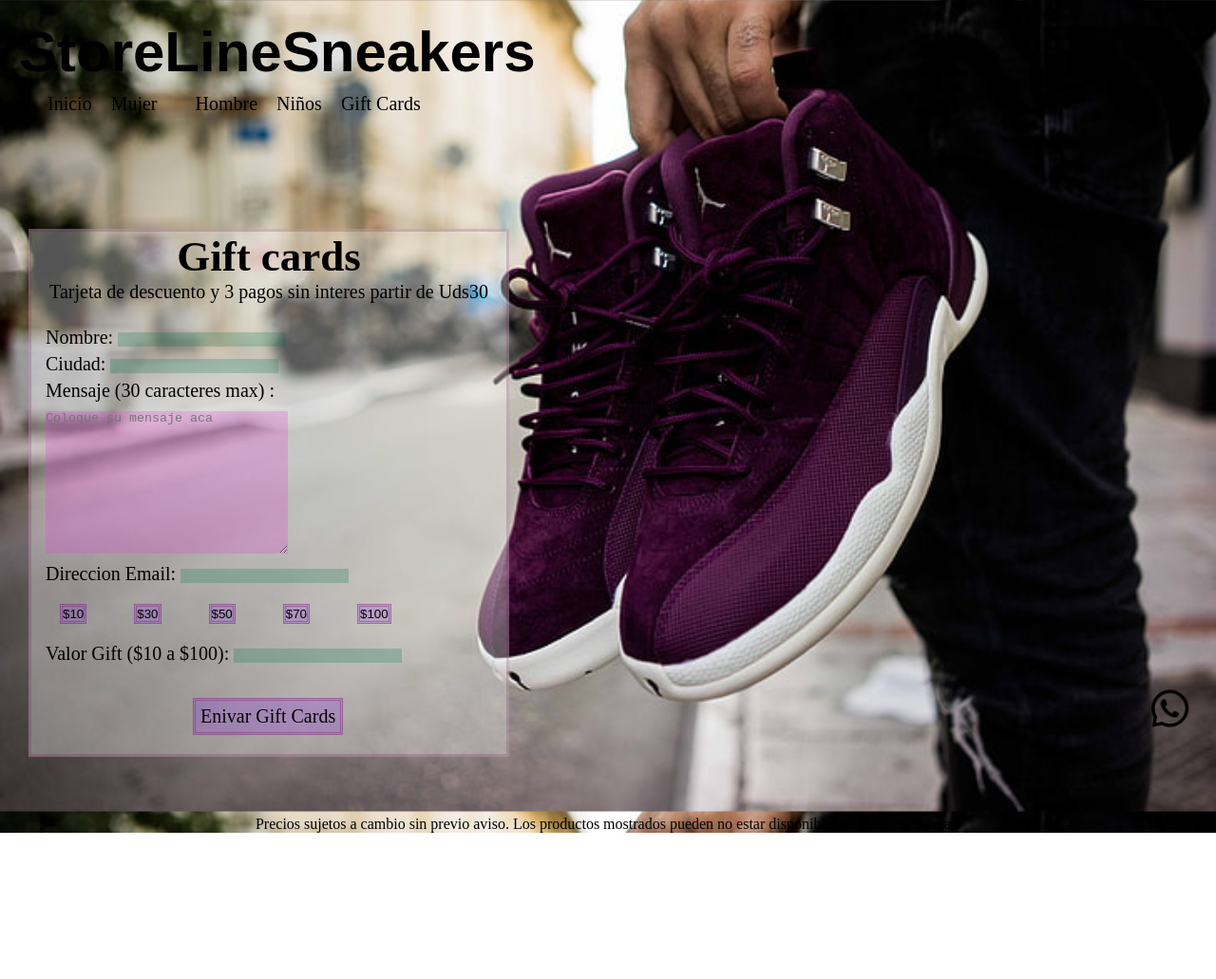
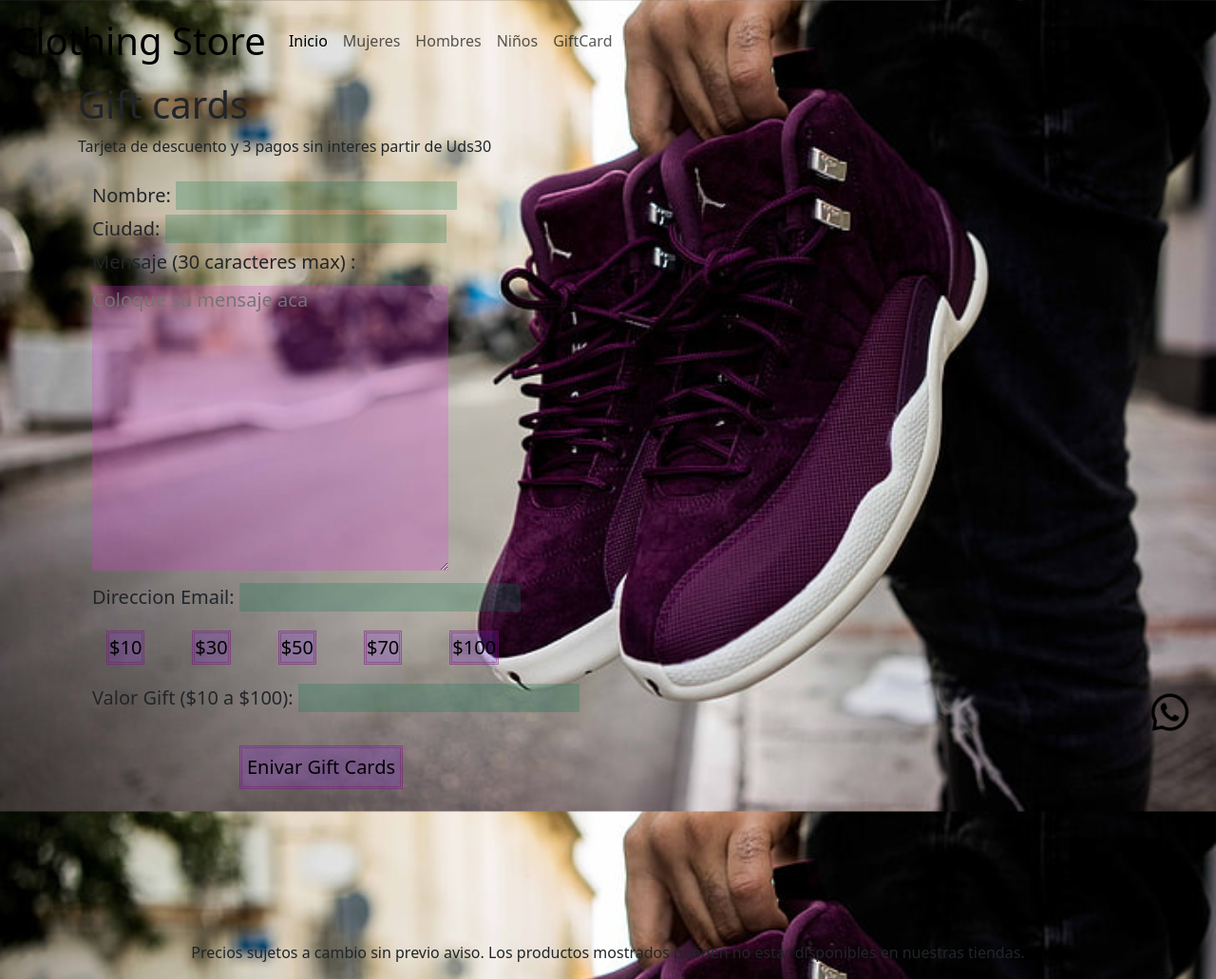
Before and after one commit to Federico042/Proyecto-1, a plain HTML site: page pages/giftCards.html in a window 1280 px wide. Shown: the whole page at 95% size. Before the commit the page ends 877 px from the top, so only its background shows below. Drawn offline with nearby package versions, Linux system fonts and the light colour scheme.

Commit message:
index y gift con menunav de bootstrap

```diff
--- a/css/style.css
+++ b/css/style.css
@@ -16,27 +16,8 @@ img {
     background-position: center;
     background-attachment: fixed;
 }
-header {
-    display: flex;
-    flex-direction: column;
-    justify-content: center;
-}
-header h1 {
-    font-family:'Nunito', sans-serif;
-    font-size: 60px;
-    margin: 20px;
-    font-weight: bold;
-     }
-.menu-nav {
-    display: flex;
-    gap: 20px;
-    margin-left: 50px;
-    margin-top: -25px;
-}
-.menu-nav li {
-    list-style-type: none;
-    display: flex;
-    font-size: 20px;
+header .navbar {
+    background-color: transparent !important;
 }
 footer {
    padding: auto;
@@ -210,18 +191,6 @@ footer {
     position: relative;
     padding-bottom: 200px;
 }
-.menu-nav-nosotros {
-    display: flex;
-    gap: 20px;
-    margin-left: 50px;
-    margin-top: -0px;
-}
-.menu-nav-nosotros li {
-    list-style-type: none;
-    display: flex;
-    margin-top: -11px;
-    font-size: 20px;
-}
 .caja-gift {
     background-color: rgba(255, 255, 255, 0.329);
     width: 500px;
--- a/pages/giftCards.html
+++ b/pages/giftCards.html
@@ -3,27 +3,44 @@
 <head>
     <meta charset="UTF-8">
     <meta name="viewport" content="width=device-width, initial-scale=1.0">
+    <link href="https://cdn.jsdelivr.net/npm/bootstrap@5.3.2/dist/css/bootstrap.min.css" rel="stylesheet" integrity="sha384-T3c6CoIi6uLrA9TneNEoa7RxnatzjcDSCmG1MXxSR1GAsXEV/Dwwykc2MPK8M2HN" crossorigin="anonymous">
+    <script src="https://cdn.jsdelivr.net/npm/bootstrap@5.3.2/dist/js/bootstrap.bundle.min.js" integrity="sha384-C6RzsynM9kWDrMNeT87bh95OGNyZPhcTNXj1NW7RuBCsyN/o0jlpcV8Qyq46cDfL" crossorigin="anonymous"></script>
+    <link rel="stylesheet" href="../css/style.css">
     <title>Proyecto-1</title>
-    <link rel="stylesheet" href="../css/style.css">
 </head>
 <body class="body-nosotros">
     <header>
-        <nav>
-            <h1>
-                <a href="../index.html">StoreLineSneakers</a>
-            </h1>
-        </nav>
-        <nav>
-            <ul class="menu-nav-nosotros">
-                <li><a href="../index.html">Inicio</a></li>
-                <li><a href="../pages/mujer.html">Mujer<a></li>
-                <li><a href="../pages/hombre.html">Hombre</a></li>
-                <li><a href="../pages/niños.html">Niños</a></li>
-                <li><a href="giftCards.html">Gift Cards</a></li>
-            </ul>
-        </nav>
+        <nav class="navbar navbar-expand-lg bg-body-tertiary">
+            <div class="container-fluid">
+              <a class="navbar-brand fs-1" href="../index.html">Clothing Store</a>
+              <button class="navbar-toggler" type="button" data-bs-toggle="collapse" data-bs-target="#navbarNav" aria-controls="navbarNav" aria-expanded="false" aria-label="Toggle navigation">
+                <span class="navbar-toggler-icon"></span>
+              </button>
+              <div class="collapse navbar-collapse" id="navbarNav">
+                <ul class="navbar-nav">
+                  <li class="nav-item">
+                    <a class="nav-link active" aria-current="page" href="../index.html">Inicio</a>
+                  </li>
+                  <li class="nav-item">
+                    <a class="nav-link" href="../Proyecto-1/pages/mujer.html">Mujeres</a>
+                  </li>
+                  <li class="nav-item">
+                    <a class="nav-link" href="../Proyecto-1/pages/hombre.html">Hombres</a>
+                  </li>
+                  <li class="nav-item">
+                    <a class="nav-link" href="../Proyecto-1/pages/niños.html">Niños</a>
+                  </li>
+                  <li class="nav-item">
+                    <a class="nav-link" href="giftCards.html">GiftCard</a>
+                  </li>
+                </ul>
+              </div>
+            </div>
+          </nav>
     </header>
-        <div class="caja-gift">
+    <main>
+        <section class="container">
+        <div>
             <h1>Gift cards</h1>
             <p>Tarjeta de descuento y 3 pagos sin interes partir de Uds30</p>
          <form>
@@ -61,6 +78,8 @@
            </fieldset>
          </form>
         </div>
+        </section>
+    </main>
         <section class="logowpp">
             <div>
                <img src="../img/logowpp.png" alt="Logo Wpp">
```
Also changed, not shown: index.html (+30 -15 lines).
